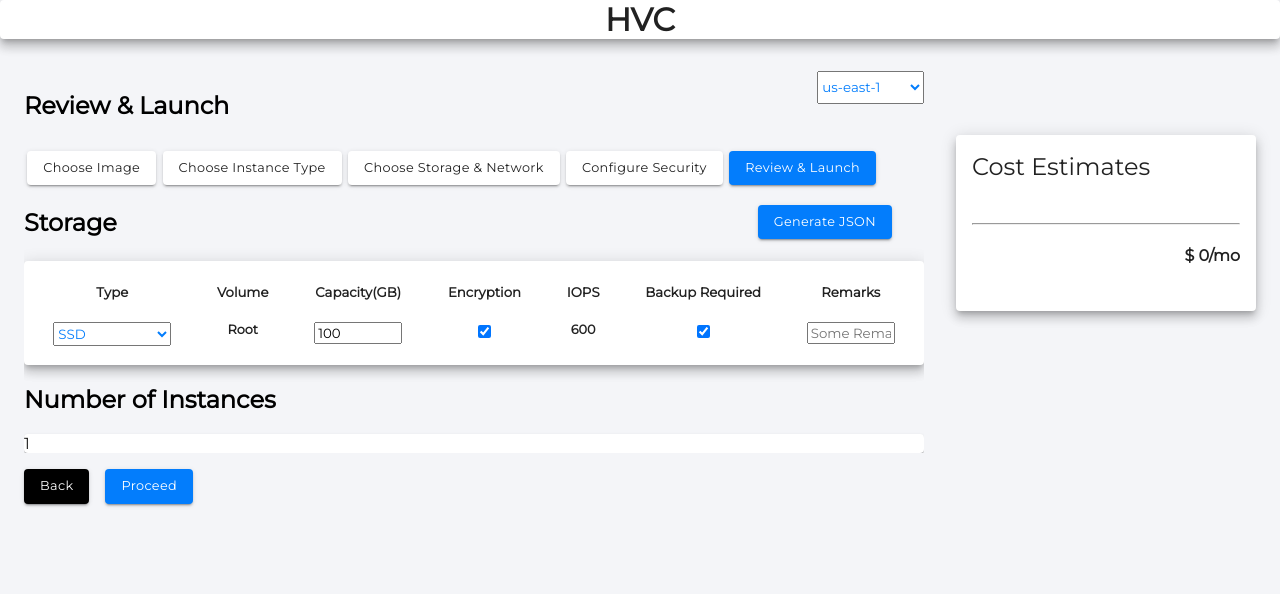
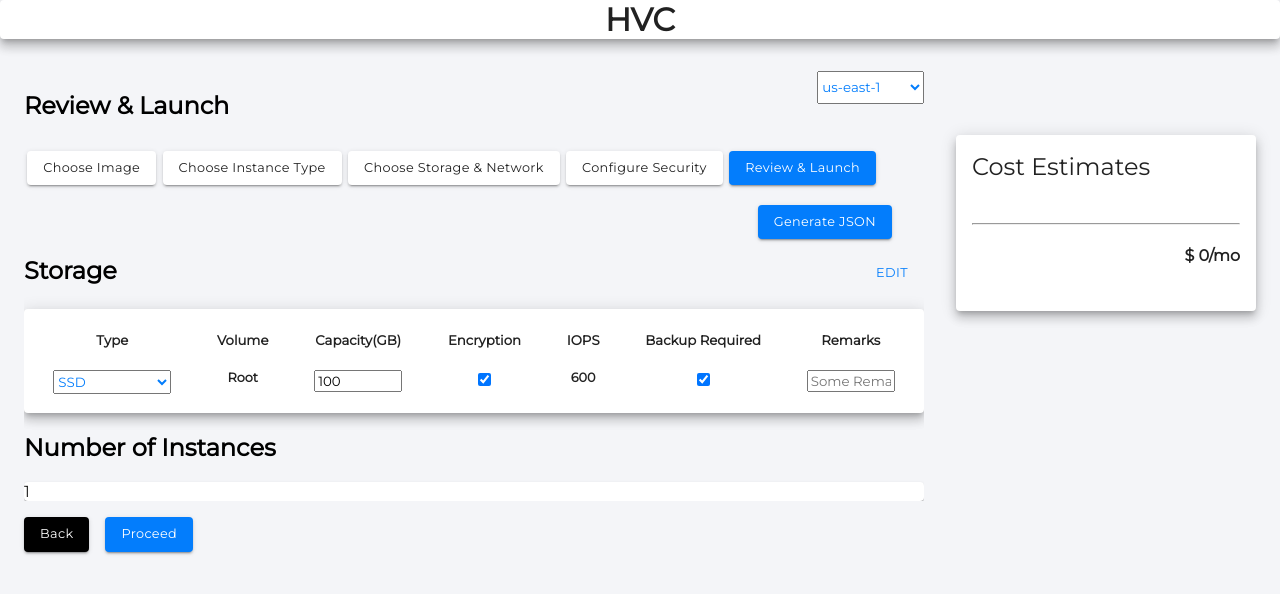
Before and after one commit to clintjohnsn/hu-vm-configurator, a React (Create React App) app: page / in a window 1280 px wide. Both pictures are taken after a click on the button "Review & Launch". Shown: the top 594 px of the page. Built offline with nearby package versions, Linux system fonts and the light colour scheme.

Commit message:
edit summary

```diff
--- a/src/App.css
+++ b/src/App.css
@@ -212,3 +212,7 @@ input[type="text"] {
   margin-top: 0.2em;
   margin-right: 0.5em;
 }
+
+.editButton {
+  float: right;
+}
--- a/src/Components/MainView.tsx
+++ b/src/Components/MainView.tsx
@@ -101,6 +101,7 @@ const MainView: React.FC<Props> = ({ data, state, setFunctions, cost }) => {
             state={state}
             setFunctions={setFunctions}
             cost={cost}
+            setPage={setPage}
           />
         ) : null}
       </div>
--- a/src/Components/SecurityView.tsx
+++ b/src/Components/SecurityView.tsx
@@ -1,4 +1,4 @@
-import React, { useState } from "react";
+import React from "react";
 import { MockDataType, setFunctionType, StateType } from "../Types";
 
 type Props = {
--- a/src/Components/SummaryView.tsx
+++ b/src/Components/SummaryView.tsx
@@ -15,9 +15,16 @@ type Props = {
   state: StateType;
   setFunctions: setFunctionType;
   cost: number;
+  setPage: (page: number) => void;
 };
 
-const Summary: React.FC<Props> = ({ data, state, setFunctions, cost }) => {
+const Summary: React.FC<Props> = ({
+  data,
+  state,
+  setFunctions,
+  cost,
+  setPage,
+}) => {
   let summaryData: SummaryType = {};
 
   let image = data.images.find((image) => image.id === state.imageId);
@@ -81,8 +88,17 @@ const Summary: React.FC<Props> = ({ data, state, setFunctions, cost }) => {
             Generate JSON
           </Button>
         </div>
+        <div style={{ height: "3em" }}></div>
         {image ? (
           <div>
+            <Button
+              onClick={() => setPage(1)}
+              variant="text"
+              color="primary"
+              className="editButton"
+            >
+              EDIT
+            </Button>
             <h2>Image</h2>
             <ImageCard
               image={image}
@@ -93,6 +109,14 @@ const Summary: React.FC<Props> = ({ data, state, setFunctions, cost }) => {
         ) : null}
         {summaryData.instance.name ? (
           <div>
+            <Button
+              onClick={() => setPage(2)}
+              variant="text"
+              color="primary"
+              className="editButton"
+            >
+              EDIT
+            </Button>
             <h2>Instance</h2>
             <Card>
               <CardContent>
@@ -105,6 +129,14 @@ const Summary: React.FC<Props> = ({ data, state, setFunctions, cost }) => {
         ) : null}
         {summaryData.bandwidth ? (
           <div>
+            <Button
+              onClick={() => setPage(3)}
+              variant="text"
+              color="primary"
+              className="editButton"
+            >
+              EDIT
+            </Button>
             <h2>Bandwidth</h2>
             <Card>
               <CardContent>
@@ -114,6 +146,14 @@ const Summary: React.FC<Props> = ({ data, state, setFunctions, cost }) => {
           </div>
         ) : null}
         <div>
+          <Button
+            onClick={() => setPage(3)}
+            variant="text"
+            color="primary"
+            className="editButton"
+          >
+            EDIT
+          </Button>
           <h2>Storage</h2>
           <StorageCard
             volume="Root"
--- a/tsconfig.json
+++ b/tsconfig.json
@@ -19,7 +19,7 @@
     "resolveJsonModule": true,
     "isolatedModules": true,
     "noEmit": true,
-    "jsx": "react-jsx"
+    "jsx": "react"
   },
   "include": [
     "src"
```
Also changed, not shown: src/MainContainer.tsx (+1 -9 lines), 1 other file (tests, documents, lock files or other folders).
